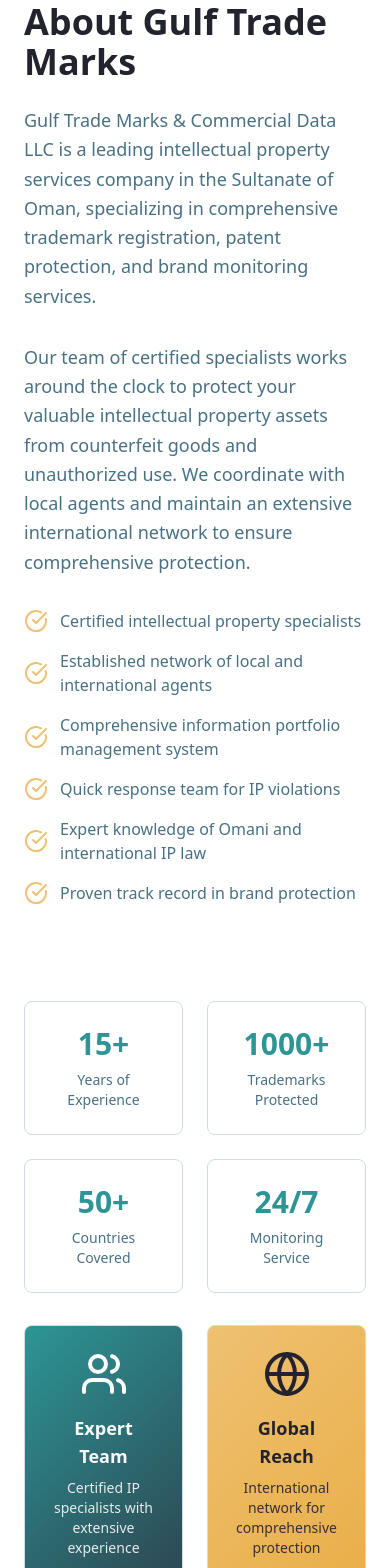
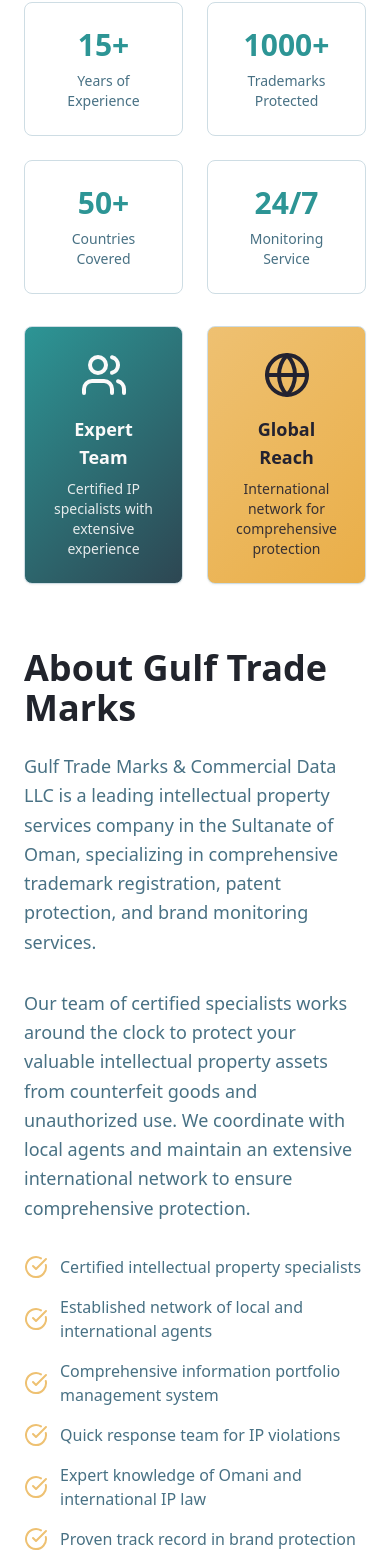
Before and after one commit to MaheshM-Velvetbud/omani-intellect-guard, a React (Vite) app: page / in a window 390 px wide. Shown: the part 4521-6089 px from the top of the page. Built offline with nearby package versions, Linux system fonts and the light colour scheme.

Commit message:
Fix About section layout for Arabic

```diff
--- a/src/components/About.tsx
+++ b/src/components/About.tsx
@@ -26,31 +26,8 @@ const About = () => {
       <div className="container mx-auto px-6">
         <div className="max-w-6xl mx-auto">
           <div className={`grid lg:grid-cols-2 gap-16 items-center ${language === 'ar' ? 'lg:grid-cols-2' : ''}`}>
-            {/* Content */}
-            <div className={language === 'ar' ? 'text-right lg:order-2' : ''}>
-              <h2 className="text-4xl md:text-5xl font-bold mb-6 text-foreground">
-                {t("aboutTitle")}
-              </h2>
-              <p className="text-lg text-muted-foreground mb-8 leading-relaxed">
-                {t("aboutDescription")}
-              </p>
-
-              <p className="text-lg text-muted-foreground mb-8 leading-relaxed">
-                {t("aboutDescription2")}
-              </p>
-
-              <div className="space-y-4 mb-8">
-                {achievementKeys.map((achievementKey, index) => (
-                  <div key={index} className={`flex items-center ${language === 'ar' ? 'flex-row-reverse space-x-reverse space-x-3' : 'space-x-3'}`}>
-                    <CheckCircle className="w-6 h-6 text-accent flex-shrink-0" />
-                    <span className="text-muted-foreground">{t(achievementKey)}</span>
-                  </div>
-                ))}
-              </div>
-            </div>
-
-            {/* Stats and Features */}
-            <div className={`space-y-8 ${language === 'ar' ? 'lg:order-1' : ''}`}>
+            {/* Stats and Features - Left side in Arabic, Right side in English */}
+            <div className={`space-y-8 ${language === 'ar' ? 'lg:order-1' : 'lg:order-2'}`}>
               {/* Stats Grid */}
               <div className="grid grid-cols-2 gap-6">
                 {stats.map((stat, index) => (
@@ -86,6 +63,29 @@ const About = () => {
                 </Card>
               </div>
             </div>
+
+            {/* Content - Right side in Arabic, Left side in English */}
+            <div className={language === 'ar' ? 'text-right lg:order-2' : 'lg:order-1'}>
+              <h2 className="text-4xl md:text-5xl font-bold mb-6 text-foreground">
+                {t("aboutTitle")}
+              </h2>
+              <p className="text-lg text-muted-foreground mb-8 leading-relaxed">
+                {t("aboutDescription")}
+              </p>
+
+              <p className="text-lg text-muted-foreground mb-8 leading-relaxed">
+                {t("aboutDescription2")}
+              </p>
+
+              <div className="space-y-4 mb-8">
+                {achievementKeys.map((achievementKey, index) => (
+                  <div key={index} className={`flex items-center ${language === 'ar' ? 'flex-row-reverse space-x-reverse space-x-3 justify-start' : 'space-x-3'}`}>
+                    <CheckCircle className="w-6 h-6 text-accent flex-shrink-0" />
+                    <span className="text-muted-foreground">{t(achievementKey)}</span>
+                  </div>
+                ))}
+              </div>
+            </div>
           </div>
         </div>
       </div>
```
